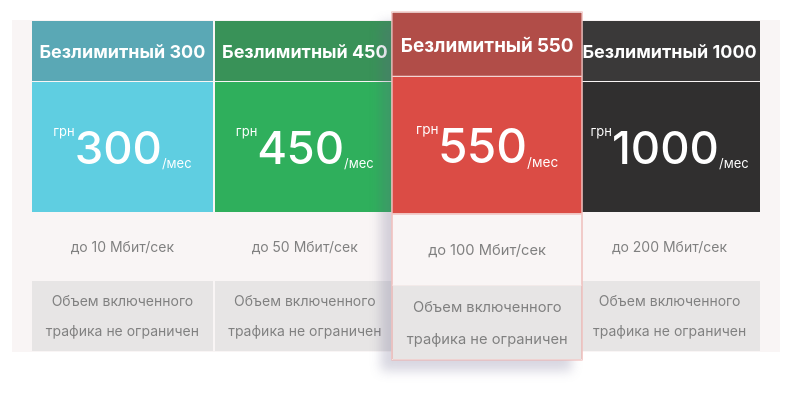
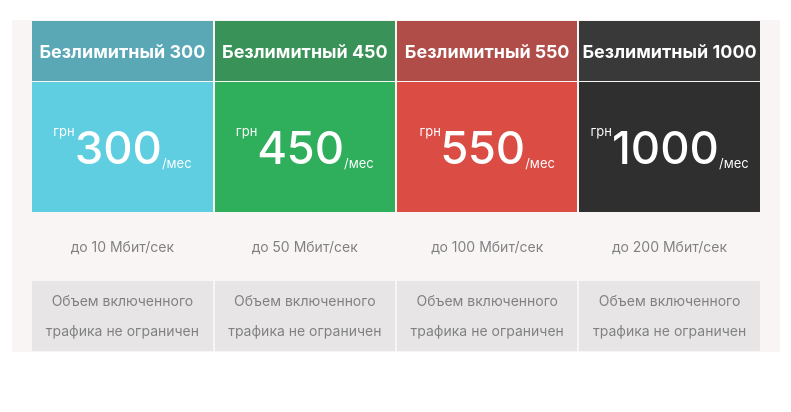
Before and after one commit to VNeskoromnaya/tariffs_react-component, a React (Create React App) app: page / in a window 1280 px wide. Shown: the top 412 px of the page, without its empty margins (244-1035 px from the left). Built offline with nearby package versions, Linux system fonts and the light colour scheme.

Commit message:
update Card+interactive

```diff
--- a/src/App.js
+++ b/src/App.js
@@ -1,23 +1,39 @@
+import { useState } from 'react';
 import './App.css';
 import Card from './components/Card';
+// import Test from './components/Test';
 
 
 const cards = [
     { title: 'Безлимитный 300', price: '300', speed: '10'},
     { title: 'Безлимитный 450', price: '450', speed: '50'},
-    { title: 'Безлимитный 550', price: '550', speed: '100',isSelected: true},
-    { title: 'Безлимитный 1000', price: '1000', speed: '200',}
+    { title: 'Безлимитный 550', price: '550', speed: '100'},
+    { title: 'Безлимитный 1000', price: '1000', speed: '200'}
     ];
 
 function App() {
+
+  const [isSelected, setIsSelected] = useState();
+
+  const handleClick = (isSelected) => {
+    setIsSelected(isSelected);
+  }
+
   return (
     <div className="App">
+
       <div className="card-wrapper">
+
       {
           cards.map((card, index) =>
-          <Card key={index} title={card.title} price={card.price} speed={card.speed} isSelected={card.isSelected}></Card>
+          <Card key={index} index={index} title={card.title} price={card.price} speed={card.speed} isSelected={index === isSelected} onClick={handleClick}></Card>
           )
         }
+      {/* {
+          cards.map((card, index) =>
+          <Card key={index} index={index} title={card.title} price={card.price} speed={card.speed} isSelected={card.isSelected}></Card>
+          )
+        } */}
       </div>
     </div>
   );
--- a/src/components/Card.jsx
+++ b/src/components/Card.jsx
@@ -1,24 +1,26 @@
+import React from 'react';
 import './Card.css';
 
 
 const remark = 'Объем включенного трафика не ограничен';
 
 
-function Card(props) {
+export default function Card({title, price, speed, isSelected, onClick, ...props}) {
 
     return (
-    <div className={"Card " + (props.isSelected ? "selected" : "")}>
-
+    // <div className={"Card " + (props.isSelected ? "selected" : "")}>
+    <div className={`Card ${isSelected ? "selected" : ""}`} onClick={() => onClick(props.index)}>
+        {/* <div className="Card"> */}
         <div className="cardTitle">
-           <h2 className="cardTitle-overlay">{props.title}</h2>
+           <h2 className="cardTitle-overlay">{title}</h2>
         </div>
         <p className="price">грн <br/><br/><br/>
-        <span className="price-value">{props.price}</span> <br/><br/>/мес
+        <span className="price-value">{price}</span> <br/><br/>/мес
         </p>
-        <p className="speed">до {props.speed} Мбит/сек</p>
+        <p className="speed">до {speed} Мбит/сек</p>
         <p className="remark">{remark}</p>
     </div>
     );
 }
 
-export default Card;
+//
```
